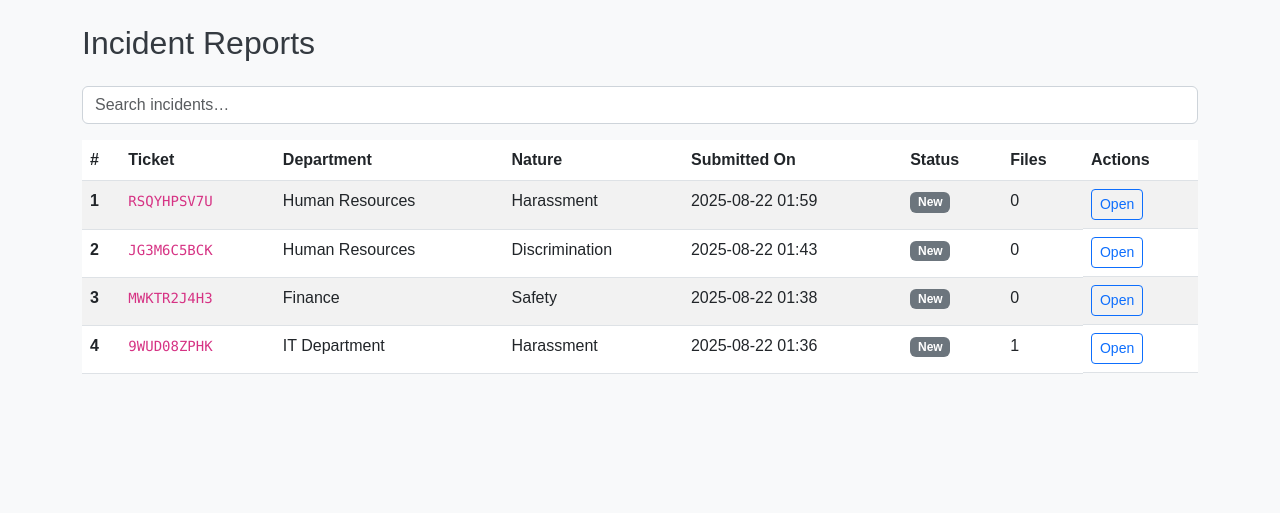
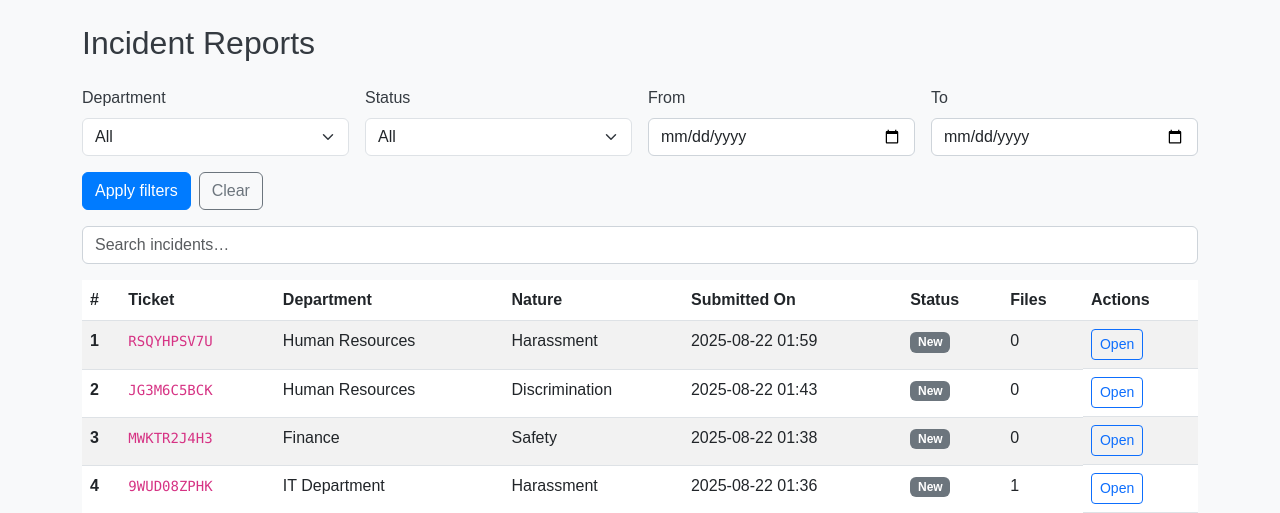
Before and after one commit to DAIndia24/Incident-Reporting, a Flask app: page /admin in a window 1280 px wide. Shown: the part 56-569 px from the top of the page. Run offline with Flask 3, Linux system fonts and the light colour scheme; a user stored in the database is signed in; data comes from the database, SQL or seed files in the repository.

Commit message:
Add server-side filters to Admin Dashboard (department, status, date range)
- Updated app.py:
  • Added STATUSES constant and a date parser helper
  • Enhanced /admin route to accept department, status, date_from, date_to
  • Applied inclusive date filtering [from, to+1day)
  • Queried distinct departments for the filter dropdown
  • Passed selected filters back to the template for stateful UI
- Updated admin_dashboard.html:
  • Added filter form (department/status/date range)
  • Preserved client-side quick search
  • Kept table layout, added no-results alert behavior

```diff
--- a/incident_reporting_app/app.py
+++ b/incident_reporting_app/app.py
@@ -1,5 +1,4 @@
 import os
-import io
 import secrets
 import string
 from datetime import datetime, timedelta
@@ -11,7 +10,7 @@ from flask import (
 )
 from flask_sqlalchemy import SQLAlchemy
 from werkzeug.security import generate_password_hash, check_password_hash
-class URLSafeTimedSerializer: ...
+from werkzeug.utils import secure_filename
 from itsdangerous import URLSafeTimedSerializer, BadSignature, SignatureExpired
 
 # ------------------------------------------------------------------------------
@@ -43,6 +42,9 @@ ALLOWED_EXTENSIONS = {
 serializer = URLSafeTimedSerializer(app.config["SECRET_KEY"])
 
 db = SQLAlchemy(app)
+
+# Allowed statuses for filtering / display
+STATUSES = ["New", "In Review", "Resolved"]
 
 # ------------------------------------------------------------------------------
 # Models
@@ -135,6 +137,15 @@ def verify_download_token(token: str, max_age=3600) -> dict:
         return serializer.loads(token, salt="download", max_age=max_age)
     except (BadSignature, SignatureExpired):
         return {}
+
+def parse_date_yyyy_mm_dd(s: str):
+    """Parse 'YYYY-MM-DD' to a datetime at start of day; returns None if blank/invalid."""
+    if not s:
+        return None
+    try:
+        return datetime.strptime(s, "%Y-%m-%d")
+    except Exception:
+        return None
 
 # ------------------------------------------------------------------------------
 # DB Init / Seed
@@ -258,7 +269,6 @@ def report_incident():
                 flash(f"File type not allowed: {f.filename}", "warning")
                 continue
 
-            from werkzeug.utils import secure_filename
             original = secure_filename(f.filename)
             # Randomize stored name to prevent guessing
             rand = secrets.token_hex(16)
@@ -350,9 +360,54 @@ def my_reports():
 @app.route("/admin")
 @admin_required
 def admin_dashboard():
-    # basic listing; can be extended later with filters/search
-    incs = Incident.query.order_by(Incident.created_at.desc()).all()
-    return render_template("admin_dashboard.html", incidents=incs)
+    """
+    Admin dashboard with server-side filters:
+      - department: exact match
+      - status: exact match
+      - date_from / date_to: inclusive range on created_at
+    """
+    # Read filters from query string
+    department = (request.args.get("department") or "").strip()
+    status = (request.args.get("status") or "").strip()
+    date_from_str = (request.args.get("date_from") or "").strip()
+    date_to_str = (request.args.get("date_to") or "").strip()
+
+    # Build base query
+    q = Incident.query
+
+    if department:
+        q = q.filter(Incident.department == department)
+
+    if status:
+        q = q.filter(Incident.status == status)
+
+    start_dt = parse_date_yyyy_mm_dd(date_from_str)
+    end_dt = parse_date_yyyy_mm_dd(date_to_str)
+
+    # Normalize dates: inclusive [start, end_of_day]
+    if start_dt:
+        q = q.filter(Incident.created_at >= start_dt)
+    if end_dt:
+        end_of_day = end_dt + timedelta(days=1)  # next day 00:00 (exclusive upper bound)
+        q = q.filter(Incident.created_at < end_of_day)
+
+    incs = q.order_by(Incident.created_at.desc()).all()
+
+    # Build department list for dropdown (distinct non-null)
+    raw_depts = db.session.query(Incident.department).distinct().all()
+    departments = sorted({d[0] for d in raw_depts if d and d[0]})
+
+    return render_template(
+        "admin_dashboard.html",
+        incidents=incs,
+        departments=departments,
+        statuses=STATUSES,
+        # echo current filters back to template
+        selected_department=department,
+        selected_status=status,
+        date_from=date_from_str,
+        date_to=date_to_str,
+    )
 
 # ------------------------ Forgot / Reset Password Flow ------------------------
 @app.route("/forgot-password", methods=["GET", "POST"])
--- a/incident_reporting_app/templates/admin_dashboard.html
+++ b/incident_reporting_app/templates/admin_dashboard.html
@@ -3,8 +3,47 @@
 {% block content %}
 <h2 class="mb-4">Incident Reports</h2>
 
+<!-- Filters -->
+<form class="row g-3 mb-3" method="GET" action="{{ url_for('admin_dashboard') }}">
+  <div class="col-md-3">
+    <label for="filter-dept" class="form-label">Department</label>
+    <select id="filter-dept" name="department" class="form-select">
+      <option value="">All</option>
+      {% for dept in departments %}
+        <option value="{{ dept }}" {% if selected_department == dept %}selected{% endif %}>{{ dept }}</option>
+      {% endfor %}
+    </select>
+  </div>
+
+  <div class="col-md-3">
+    <label for="filter-status" class="form-label">Status</label>
+    <select id="filter-status" name="status" class="form-select">
+      <option value="">All</option>
+      {% for st in statuses %}
+        <option value="{{ st }}" {% if selected_status == st %}selected{% endif %}>{{ st }}</option>
+      {% endfor %}
+    </select>
+  </div>
+
+  <div class="col-md-3">
+    <label for="filter-from" class="form-label">From</label>
+    <input id="filter-from" type="date" name="date_from" class="form-control" value="{{ date_from or '' }}">
+  </div>
+
+  <div class="col-md-3">
+    <label for="filter-to" class="form-label">To</label>
+    <input id="filter-to" type="date" name="date_to" class="form-control" value="{{ date_to or '' }}">
+  </div>
+
+  <div class="col-12 d-flex gap-2">
+    <button type="submit" class="btn btn-primary">Apply filters</button>
+    <a class="btn btn-outline-secondary" href="{{ url_for('admin_dashboard') }}">Clear</a>
+  </div>
+</form>
+
 {% if incidents %}
 <div class="table-responsive">
+  <!-- Client-side quick search still available -->
   <div class="mb-3">
     <input type="text" id="incident-search" class="form-control" placeholder="Search incidents…">
   </div>
@@ -54,4 +93,19 @@
 {% else %}
 <div class="alert alert-info" role="alert">No incident reports to display.</div>
 {% endif %}
+
+<!-- Simple client-side filter for the visible table rows -->
+<script>
+  document.addEventListener('DOMContentLoaded', () => {
+    const input = document.getElementById('incident-search');
+    const table = document.getElementById('incidents-table');
+    if (!input || !table) return;
+    input.addEventListener('input', () => {
+      const term = input.value.toLowerCase();
+      table.querySelectorAll('tbody tr').forEach(row => {
+        row.style.display = row.textContent.toLowerCase().includes(term) ? '' : 'none';
+      });
+    });
+  });
+</script>
 {% endblock %}
```
